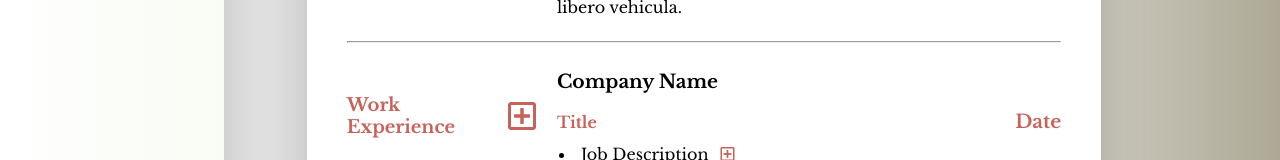
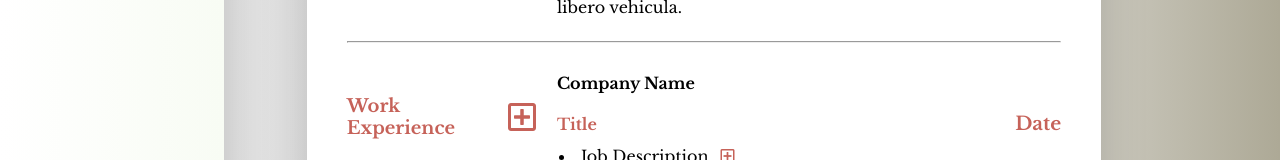
Before and after one commit to saurkmez/EasyCV, a React (Create React App) app: page / in a window 1280 px wide. Shown: the part 444-604 px from the top of the page. Built offline with nearby package versions, Linux system fonts and the light colour scheme; a web font is replaced by a local one.

Commit message:
header fix

```diff
--- a/src/components/Resume1/WorkExperiences/Addexperience.js
+++ b/src/components/Resume1/WorkExperiences/Addexperience.js
@@ -8,13 +8,13 @@ function Addexperience() {
   };
   return (
     <div>
-      <h3
+      <h4
         contentEditable="true"
         spellCheck="false"
         suppressContentEditableWarning={true}
       >
         Company Name
-      </h3>
+      </h4>
       <div className="jobtitledate">
         <h4
           contentEditable="true"
```
